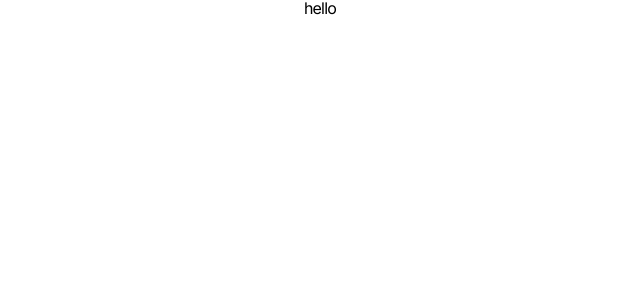
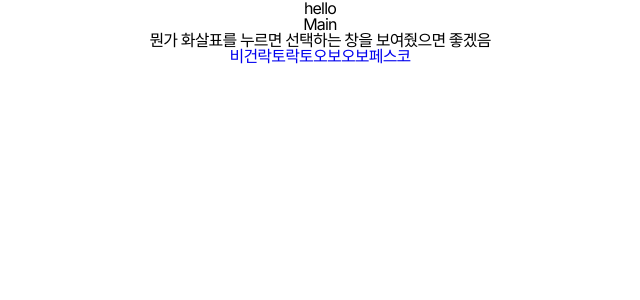
Before and after one commit to doki333/veganapp2, a React (Create React App) app: page / in a window 1280 px wide. Shown: the top 300 px of the page, without its empty margins (320-960 px from the left). Built offline with nearby package versions, Linux system fonts and the light colour scheme; a web font is replaced by a local one.

Commit message:
feat: router & filter data

```diff
--- /dev/null
+++ b/src/routes/Detail/Detail.tsx
@@ -0,0 +1,12 @@
+import React from 'react'
+import { useParams } from 'react-router-dom'
+
+export const Detail = () => {
+  const { id } = useParams()
+  return (
+    <div>
+      This is Detail
+      <h1>Id is {id}</h1>
+    </div>
+  )
+}
--- /dev/null
+++ b/src/routes/Main/Main.tsx
@@ -0,0 +1,18 @@
+import React from 'react'
+import { Link } from 'react-router-dom'
+
+const Main = () => {
+  return (
+    <div>
+      Main
+      <section>뭔가 화살표를 누르면 선택하는 창을 보여줬으면 좋겠음</section>
+      <Link to='/vegan'>비건</Link>
+      <Link to='/lacto'>락토</Link>
+      <Link to='/lactoOvo'>락토오보</Link>
+      <Link to='/ovo'>오보</Link>
+      <Link to='/pescs'>페스코</Link>
+    </div>
+  )
+}
+
+export default Main
--- /dev/null
+++ b/src/routes/StoreList/StoreList.tsx
@@ -0,0 +1,30 @@
+import { useParams } from 'react-router-dom'
+
+import VEGAN_DATA from 'data/data.json'
+
+const StoreList = () => {
+  const { category } = useParams()
+
+  const veganSort =
+    category &&
+    {
+      vegan: '비건',
+      lactoOvo: '락토오보',
+      lacto: '락토',
+      ovo: '오보',
+      pesce: '페스코',
+    }[category]
+
+  const filteredData = Object.values(VEGAN_DATA.datas).filter((store) => store.food_menu.includes(`${veganSort}`))
+  console.log(filteredData)
+
+  return (
+    <div>
+      <h1>여기는 {category}</h1>
+      <section>맵이 있을 곳</section>
+      스토어 리스트가 나올 곳..
+    </div>
+  )
+}
+
+export default StoreList
--- a/src/routes/index.tsx
+++ b/src/routes/index.tsx
@@ -1,10 +1,18 @@
 import { Route, Routes } from 'react-router-dom'
+import { Detail } from './Detail/Detail'
+import Main from './Main/Main'
 import styles from './routes.module.scss'
+import StoreList from './StoreList/StoreList'
 
 const App = () => {
   return (
     <div className={styles.app}>
       <h1>hello</h1>
+      <Routes>
+        <Route path='/*' element={<Main />} />
+        <Route path='/:category' element={<StoreList />} />
+        <Route path='/:category/:id' element={<Detail />} />
+      </Routes>
     </div>
   )
 }
```
Also changed, not shown: 1 other file (tests, documents, lock files or other folders).
